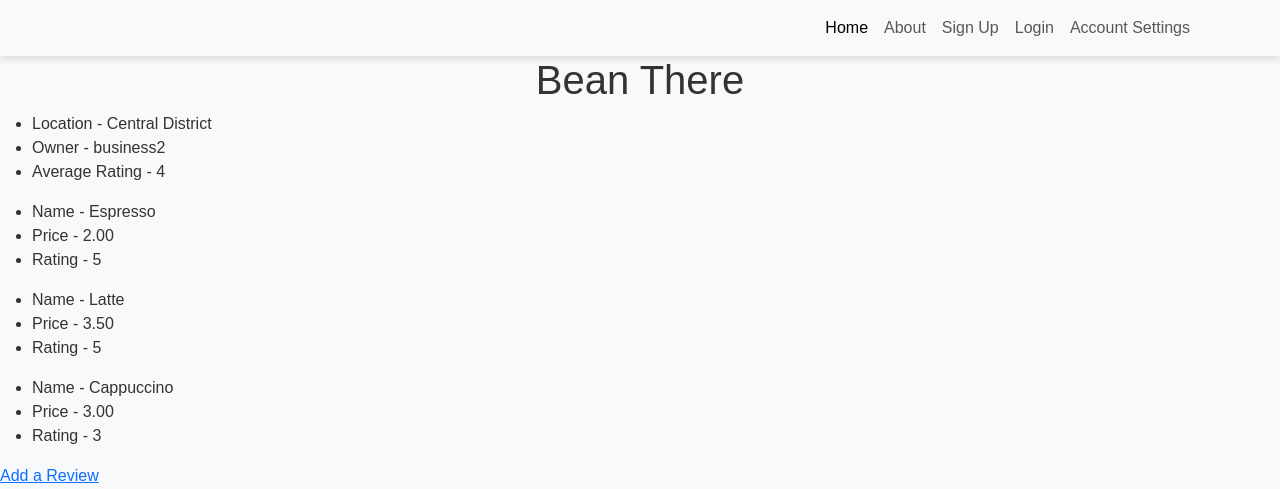
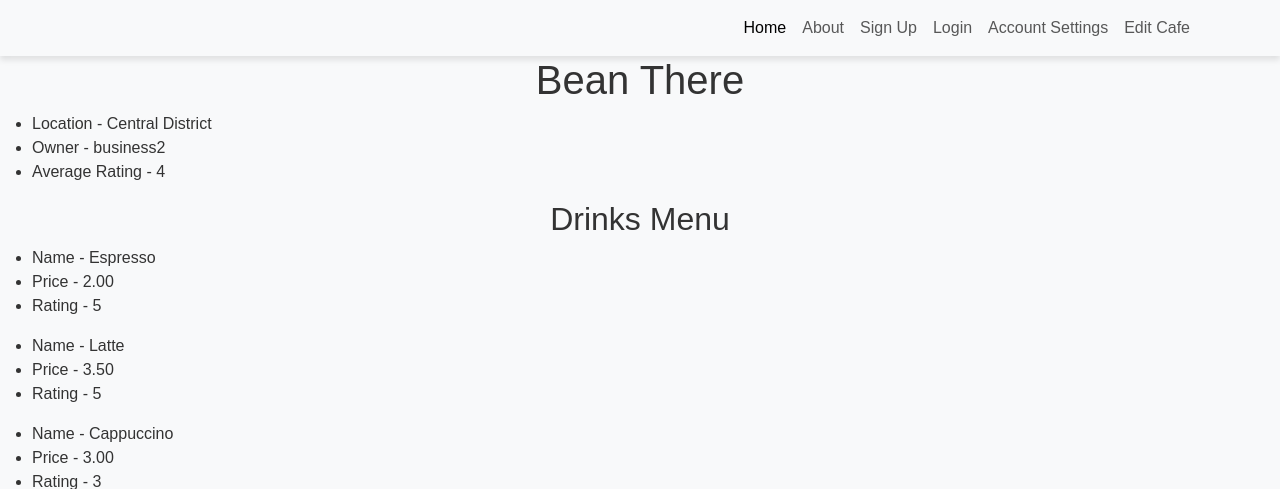
Before and after one commit to Martin-Gubala/WAD2-8C, a Django app: a page that uses WAD2-8C/templates/cafe.html in a window 1280 px wide. Shown: the top 489 px of the page. Run offline with Django 3.2, Linux system fonts and the light colour scheme; data comes from the database, SQL or seed files in the repository.

Commit message:
edit cafe page

```diff
--- a/WAD2-8C/WAD2_Project/cafeCritics/forms.py
+++ b/WAD2-8C/WAD2_Project/cafeCritics/forms.py
@@ -43,3 +43,8 @@ class ReviewForm(forms.ModelForm):
     class Meta:
         model = Review
         fields = ['rating', 'text']
+
+class EditCafeForm(forms.ModelForm):
+    class Meta:
+        model = Cafe
+        fields = ['name', 'location']
--- a/WAD2-8C/WAD2_Project/cafeCritics/urls.py
+++ b/WAD2-8C/WAD2_Project/cafeCritics/urls.py
@@ -17,4 +17,6 @@ urlpatterns = [
     path('cafe_setup/', cafe_setup_view, name='cafe_setup'),
     path('logout/', views.logout_view, name='logout'),
     path('profile/<str:username>/', views.profile_view, name='profile'),  # Added URL pattern for profile view
+    path('cafe/<slug:cafe_name_slug>/edit/', views.edit_cafe_view, name='edit_cafe'),
+    path('access_denied/', views.access_denied_view, name='access_denied'),
 ]
--- a/WAD2-8C/WAD2_Project/cafeCritics/views.py
+++ b/WAD2-8C/WAD2_Project/cafeCritics/views.py
@@ -1,7 +1,7 @@
 from django.shortcuts import render, redirect, get_object_or_404
 from django.contrib.auth import login, authenticate
 from .models import Cafe, Drink, Review, UserProfile
-from .forms import ReviewForm, UserRegistrationForm, UserLoginForm, CafeSetupForm
+from .forms import EditCafeForm, ReviewForm, UserRegistrationForm, UserLoginForm, CafeSetupForm
 from django.contrib.auth import update_session_auth_hash
 from django.contrib.auth.forms import PasswordChangeForm
 from django.contrib.auth.decorators import login_required
@@ -159,3 +159,22 @@ def account_settings_view(request):
         'password_form': password_form,
         'show_search': False
     })
+
+@login_required
+def edit_cafe_view(request, cafe_name_slug):
+    cafe = get_object_or_404(Cafe, slug=cafe_name_slug)
+    if cafe.owner != request.user:
+        return render(request, 'access_denied.html')
+
+    if request.method == 'POST':
+        form = CafeSetupForm(request.POST, instance=cafe)
+        if form.is_valid():
+            form.save()
+            messages.succes(request, "Your cafe details have been updated.")
+            return redirect('cafeCritics:show_cafe', cafe_name_slug=cafe_name_slug)
+        else:
+            form = EditCafeForm(instance=cafe)
+        return render(request, 'edit_cafe.html', {'form': form, 'cafe': cafe})
+
+def access_denied_view(request):
+    return render(request, 'access_denied.html')
--- /dev/null
+++ b/WAD2-8C/templates/access_denied.html
@@ -0,0 +1,5 @@
+{% extends 'registration/base_generic.html' %}
+
+{% block content %}
+    <h1>Access Denied</h1>
+{% endblock %}
--- a/WAD2-8C/templates/cafe.html
+++ b/WAD2-8C/templates/cafe.html
@@ -11,6 +11,7 @@
     </div>
 
     <div>
+        <h2>Drinks Menu</h2>
         {% if drinks %}
             {% for drink in drinks %}
             <div>
--- a/WAD2-8C/templates/registration/base_generic.html
+++ b/WAD2-8C/templates/registration/base_generic.html
@@ -37,6 +37,9 @@
                             <a class="nav-link" href="{% url 'cafeCritics:login' %}">Login</a>
                         {% endif %}
                         <a class="nav-link" href="{% url 'cafeCritics:account_settings' %}">Account Settings</a>
+                        {% if cafe %}
+                        <a class="nav-link" href="{% url 'cafeCritics:edit_cafe' cafe.slug %}">Edit Cafe</a>
+                        {% endif %}
                     </div>
                 </div>
             </div>
```
Also changed, not shown: WAD2-8C/templates/edit_cafe.html (added, +10 -0 lines).
